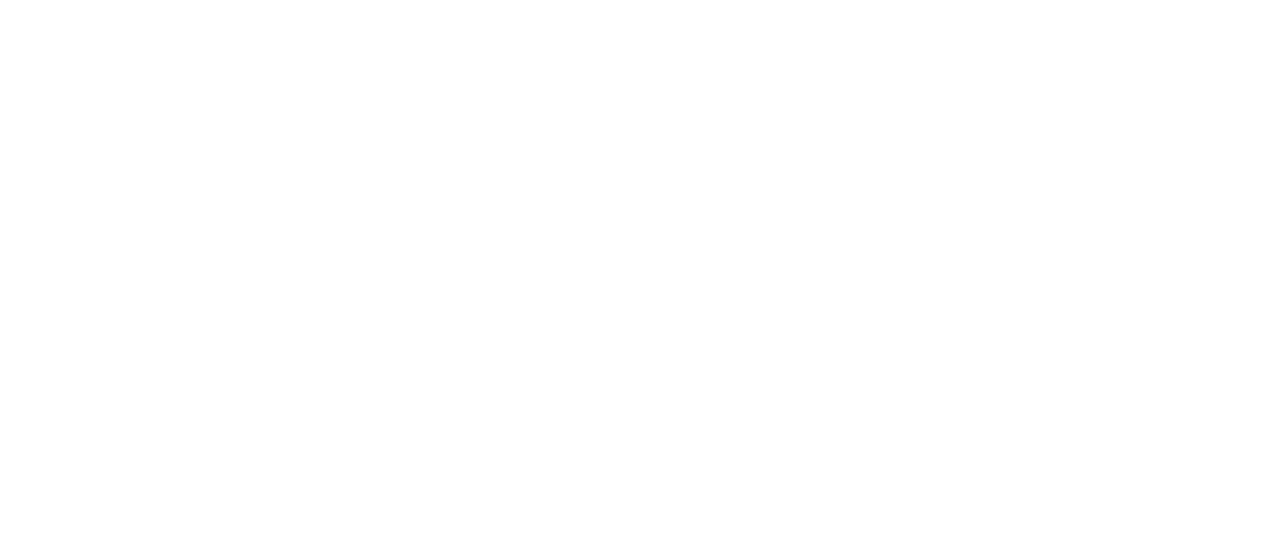
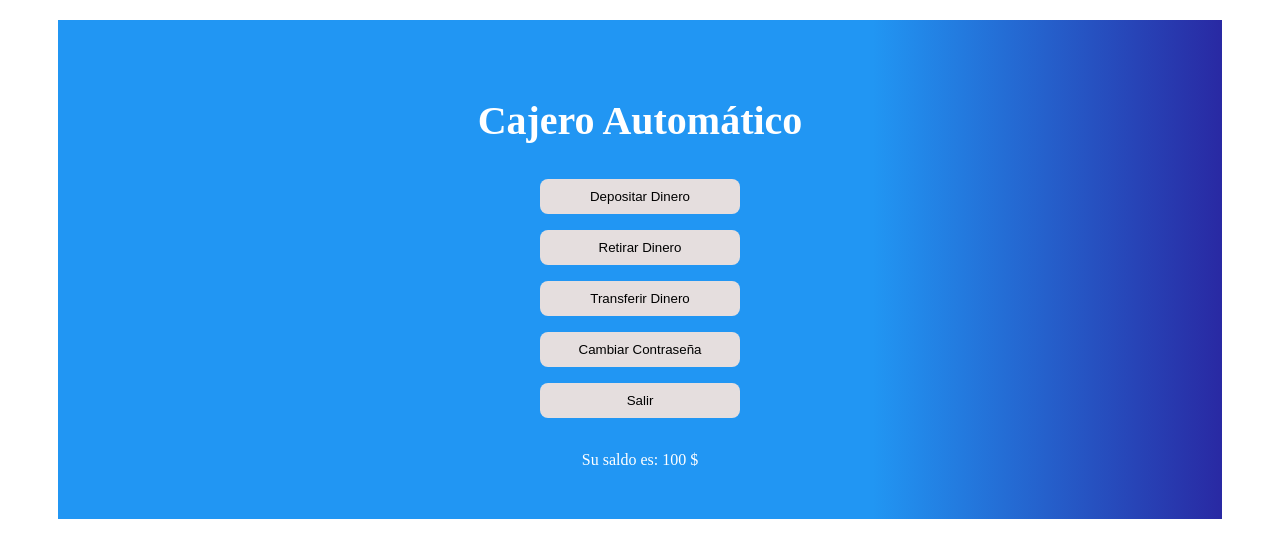
Before and after one commit to alfonn13/Examen_30-10-23-AlfonsoReviejoValle, a plain HTML site: page index.html in a window 1280 px wide. Drawn offline with Linux system fonts and the light colour scheme.

Commit message:
Update first steps

```diff
--- a/index.html
+++ b/index.html
@@ -0,0 +1,24 @@
+<!DOCTYPE html>
+<html lang="en">
+<head>
+    <meta charset="UTF-8">
+    <meta name="viewport" content="width=device-width, initial-scale=1.0">
+    <title>Cajero Automatico</title>
+    <link rel="stylesheet" href="/styles/style.css">
+</head>
+<body>
+    <div class="menu">
+        <h1>Cajero Automático</h1>
+        <button class="btn">Depositar Dinero</button>
+        <button class="btn">Retirar Dinero</button>
+        <button class="btn">Transferir Dinero</button>
+        <button class="btn">Cambiar Contraseña</button>
+        <button class="btn">Salir</button>
+        <div class="saldo">Su saldo es: <span id="saldo">100 $</span></div>
+    </div>
+
+    <script src="scripts/index.js"></script>
+
+
+</body>
+</html>
--- a/styles/blockandexit.css
+++ b/styles/blockandexit.css
@@ -2,7 +2,6 @@
     font-size: 25px;
     text-align: center;
     color: white;
-
 }
 
 .container.block{
--- a/styles/style.css
+++ b/styles/style.css
@@ -0,0 +1,31 @@
+.menu{
+    display: grid;
+    grid-template-columns: 5;
+    justify-content: center;
+    padding: 50px;
+    background: rgb(33,150,243);
+    background: linear-gradient(90deg, rgba(33,150,243,1) 70%, rgba(41,41,163,1) 100%);
+    margin: 20px 50px;
+    box-shadow: 5px 5px 10px 10px;
+    color: white;
+
+}
+
+h1{
+    font-size: 40px;
+}
+
+.btn{
+    padding: 10px;
+    width: 200px;
+    margin: 8px auto;
+    background-color: rgb(229, 222, 222);
+    border-radius: 8px;
+    border: none;
+
+}
+
+.saldo{
+    padding-top: 25px;
+    text-align: center;
+}
```
Also changed, not shown: scripts/index.js (added).
